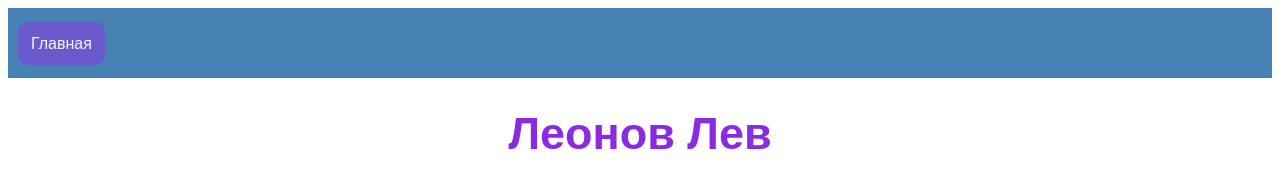
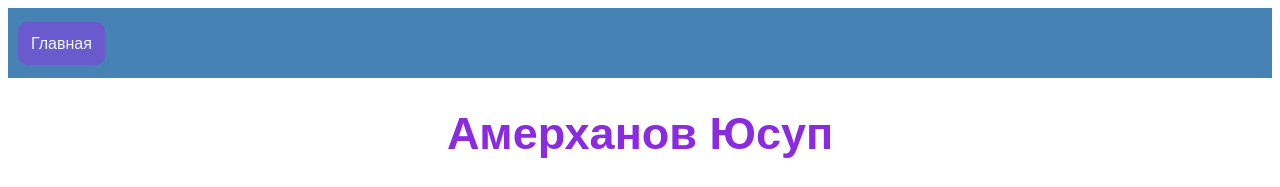
Before and after one commit to reservforme446/reserv, a plain HTML site: page yusup.html in a window 1280 px wide. Shown: the top 187 px of the page. Drawn offline with Linux system fonts and the light colour scheme.

Commit message:
Update yusup.html

```diff
--- a/yusup.html
+++ b/yusup.html
@@ -8,7 +8,7 @@
       <a class="link-header" href="index.html">Главная</a>
     </header>
     <main>
-      <h1>Леонов Лев</h1>
+      <h1>Амерханов Юсуп </h1>
       <ul>
         <li>люблю играть в игры</li>
         <li>катаюсь на скейте</li>
```
